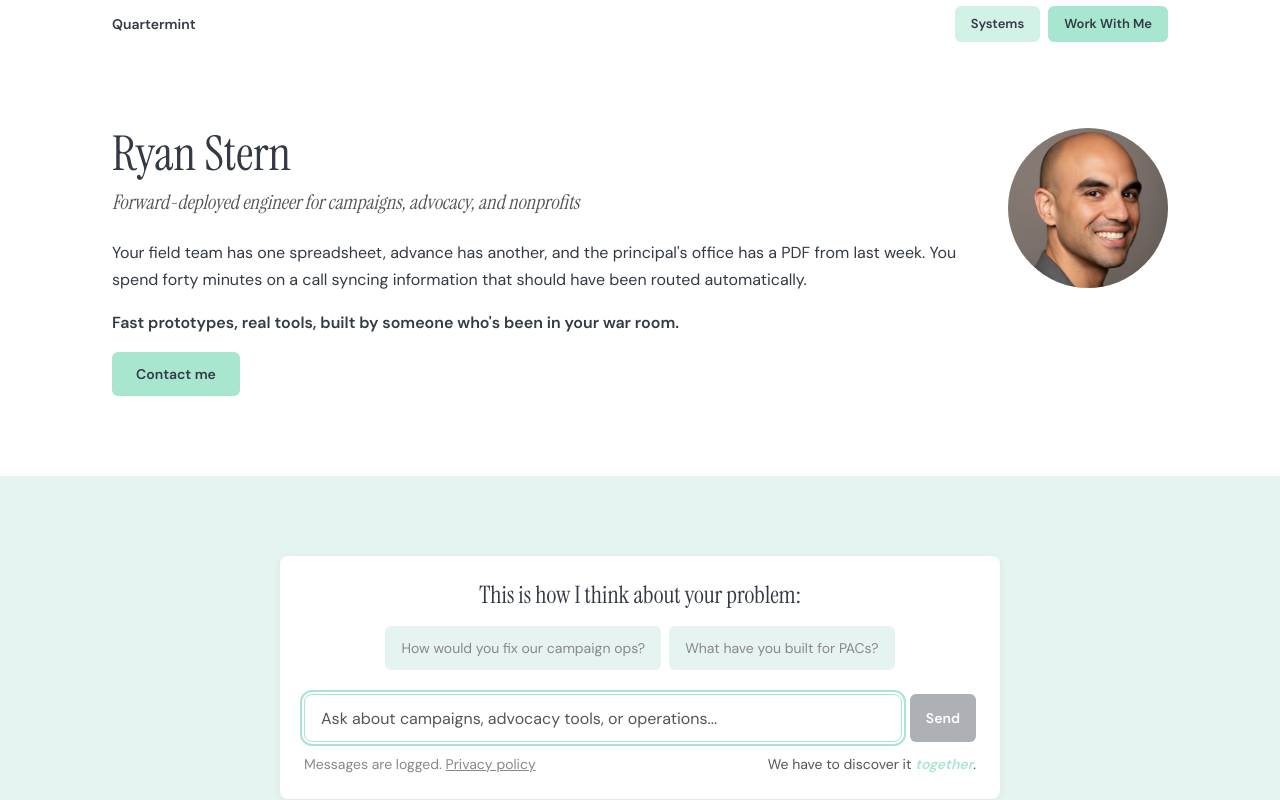
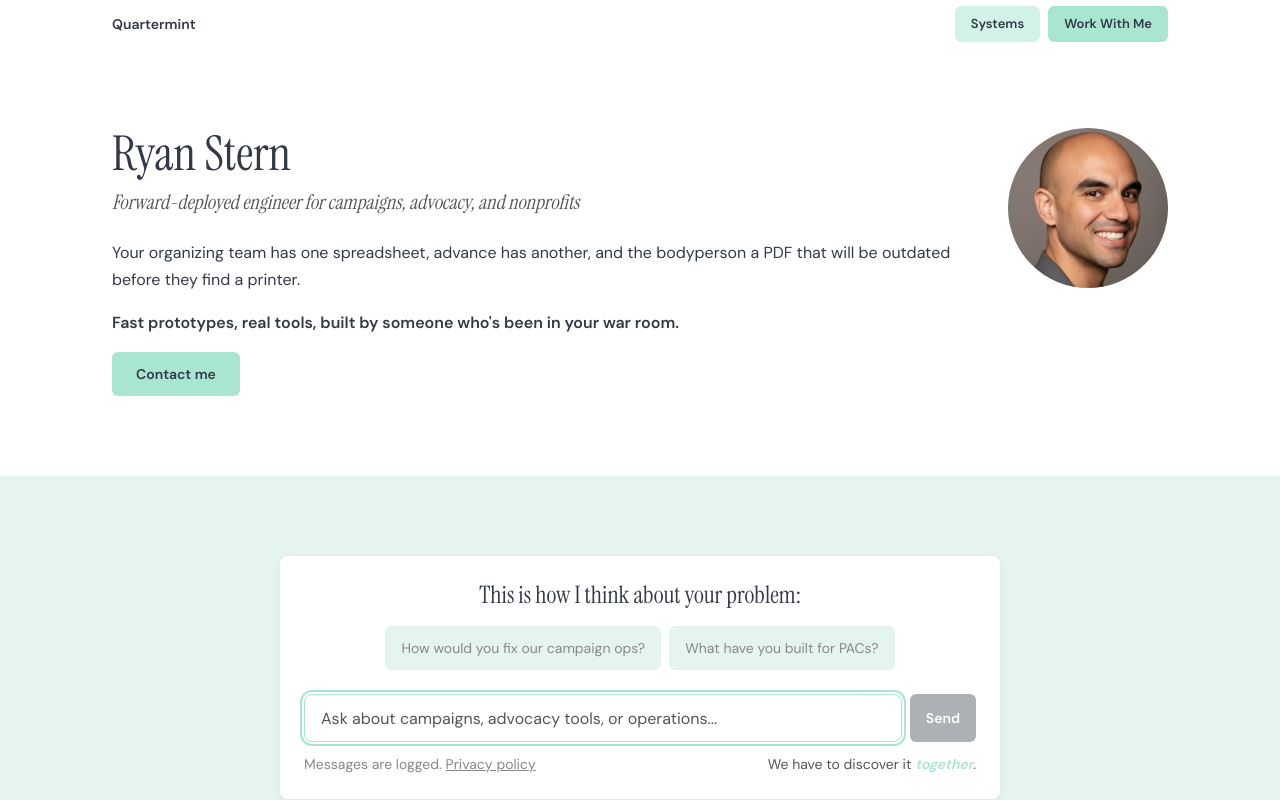
Before and after one commit to quartermint/quartermint-site, a Next.js app: page / in a window 1280 px wide. Shown: the top 800 px of the page. Built offline with nearby package versions, Linux system fonts and the light colour scheme; no server answers.

Commit message:
copy: rewrite hero first line per Ryan's direction
"Your organizing team has one spreadsheet, advance has another,
and the bodyperson a PDF that will be outdated before they find
a printer."

```diff
--- a/components/hero-section.tsx
+++ b/components/hero-section.tsx
@@ -36,10 +36,9 @@ export function HeroSection({ signal }: HeroSectionProps) {
         </div>
 
         <p className="font-body text-[16px] leading-[1.7] text-text mt-6">
-          Your field team has one spreadsheet, advance has another, and the
-          principal&apos;s office has a PDF from last week. You spend forty
-          minutes on a call syncing information that should have been routed
-          automatically.
+          Your organizing team has one spreadsheet, advance has another, and
+          the bodyperson a PDF that will be outdated before they find a
+          printer.
         </p>
 
         <p className="font-body text-[16px] leading-[1.7] text-text font-semibold mt-4">
```
